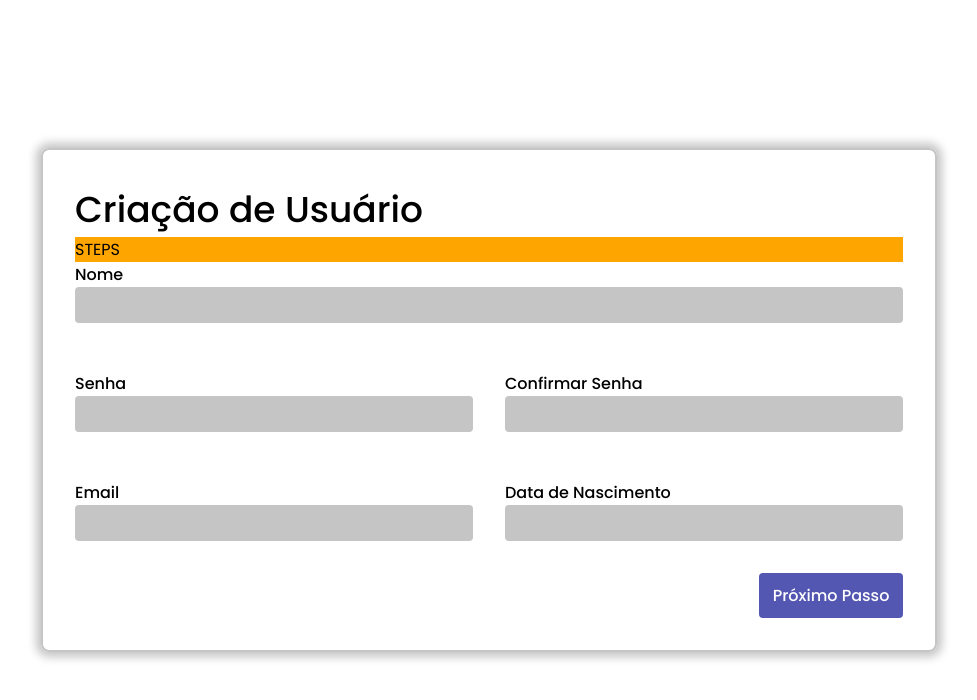
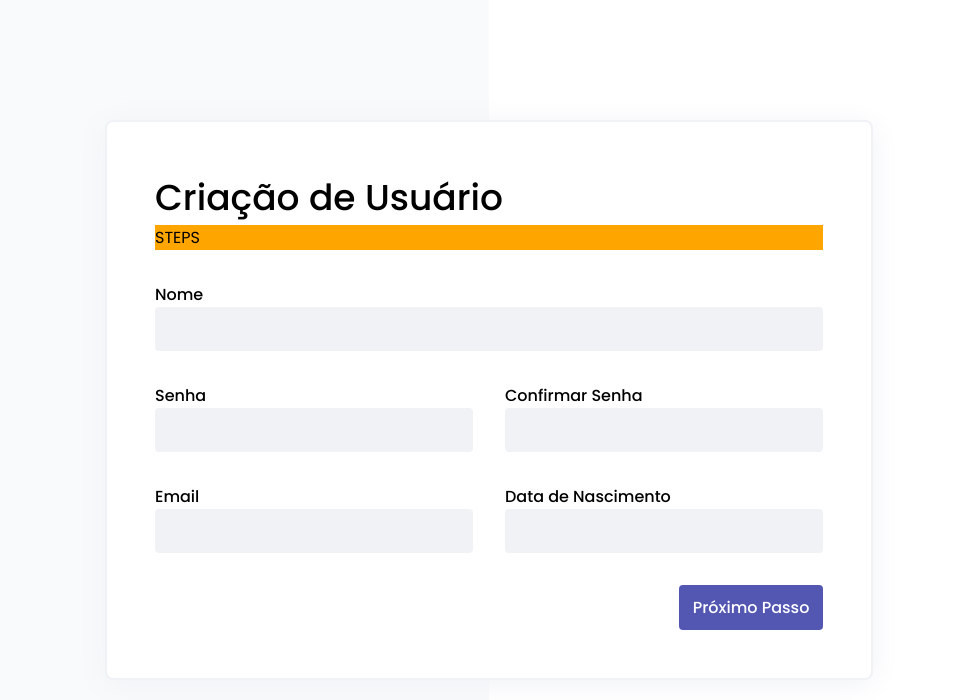
Before and after one commit to braulioportela79/user-form, a React (Create React App) app: page / in a window 1280 px wide. Shown: the top 700 px of the page, without its empty margins (151-1128 px from the left). Built offline with nearby package versions, Linux system fonts and the light colour scheme.

Commit message:
refactor: colors

```diff
--- a/src/components/Theme/index.tsx
+++ b/src/components/Theme/index.tsx
@@ -1,6 +1,6 @@
 import { ReactNode } from "react";
 import * as S from "./styles";
-import {Header} from "components/Header";
+import { Header } from "components/Header";
 
 type Props = {
   children: ReactNode;
@@ -11,10 +11,8 @@ export const Theme = ({ children }: Props) => {
     <S.Container>
       <S.Area>
         <Header />
-        <S.Wrapper>
-          <S.Steps>STEPS</S.Steps>
-          <S.Page>{children}</S.Page>
-        </S.Wrapper>
+        <S.Steps>STEPS</S.Steps>
+        <S.Page>{children}</S.Page>
       </S.Area>
     </S.Container>
   );
--- a/src/components/Theme/styles.tsx
+++ b/src/components/Theme/styles.tsx
@@ -3,34 +3,30 @@ import styled from "styled-components";
 export const Container = styled.div`
   height: 100vh;
   display: flex;
+  background: linear-gradient(
+    to right,
+    ${({ theme }) => theme.colors.lightGrey} 0%,
+    ${({ theme }) => theme.colors.lightGrey} 50%,
+    ${({ theme }) => theme.colors.white} 50%,
+    ${({ theme }) => theme.colors.white}
+  );
 `;
 
 export const Area = styled.div`
-  display: flex;
-  flex-direction: column;
   border-radius: 8px;
-  padding: 2rem;
+  padding: 3rem;
   margin: auto;
-  width: 70vw;
-  /* height: 75vh; */
-  border: 2px solid ${({ theme }) => theme.colors.lightGrey};
-  box-shadow: 0px 0px 10px 5px ${({ theme }) => theme.colors.lightGrey};
-`;
-
-export const Wrapper = styled.div`
-  flex: 1;
-  display: flex;
-  flex-direction: column;
+  width: 60vw;
+  border: 2px solid ${({ theme }) => theme.colors.grey};
+  background-color: ${({ theme }) => theme.colors.white};
+  box-shadow: 0px 4px 31px ${({ theme }) => theme.colors.grey};
 `;
 
 export const Steps = styled.div`
-  /* height: 3rem; */
-  /* flex: 1; */
   background-color: orange;
 `;
 
 export const Page = styled.div`
-  flex: 1;
   display: flex;
   flex-direction: column;
   gap: 2rem;
--- a/src/pages/FormStep1/styles.tsx
+++ b/src/pages/FormStep1/styles.tsx
@@ -1,16 +1,11 @@
 import styled from "styled-components";
 
-export const Container = styled.div`
-  display: flex;
-  flex-direction: column;
-`;
-
 export const Form = styled.form`
-  flex: 1;
   display: flex;
   flex-direction: column;
   justify-content: center;
-  gap: 3rem;
+  gap: 2rem;
+  margin-top: 2rem;
 
   label {
     font-weight: 500;
@@ -21,16 +16,15 @@ export const Form = styled.form`
   input {
     width: 100%;
     border: none;
+    height: 2.75rem;
     border-radius: 4px;
-    background-color: ${({ theme }) => theme.colors.lightGrey};
+    background-color: ${({ theme }) => theme.colors.grey};
     padding: 0.5rem;
   }
 `;
 
 export const InputContainer = styled.div`
-  grid-area: password;
   display: flex;
-  justify-content: space-between;
   gap: 2rem;
 `;
 
--- a/src/styles/global.tsx
+++ b/src/styles/global.tsx
@@ -4,7 +4,8 @@ export const ThemeColors = {
   colors: {
     white: "#FFFFFF",
     black: "#000000",
-    lightGrey: "#c5c5c5",
+    grey: "#F0F2F6",
+    lightGrey: "#F8FAFB",
     darkGrey: "#8C98A9",
     purple: "#5357B1",
     green: "#00AE63",
```
